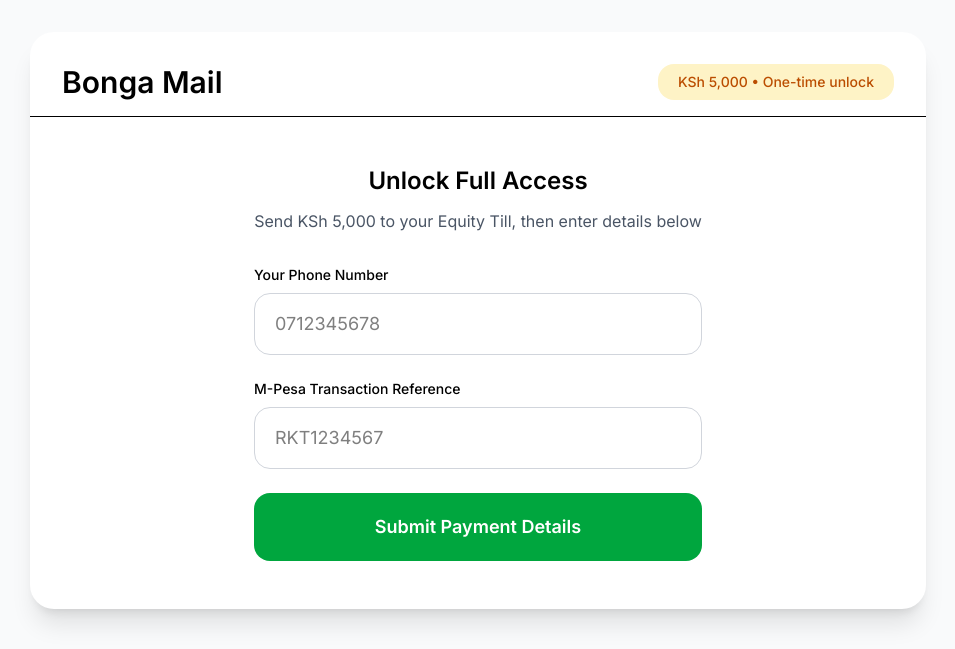
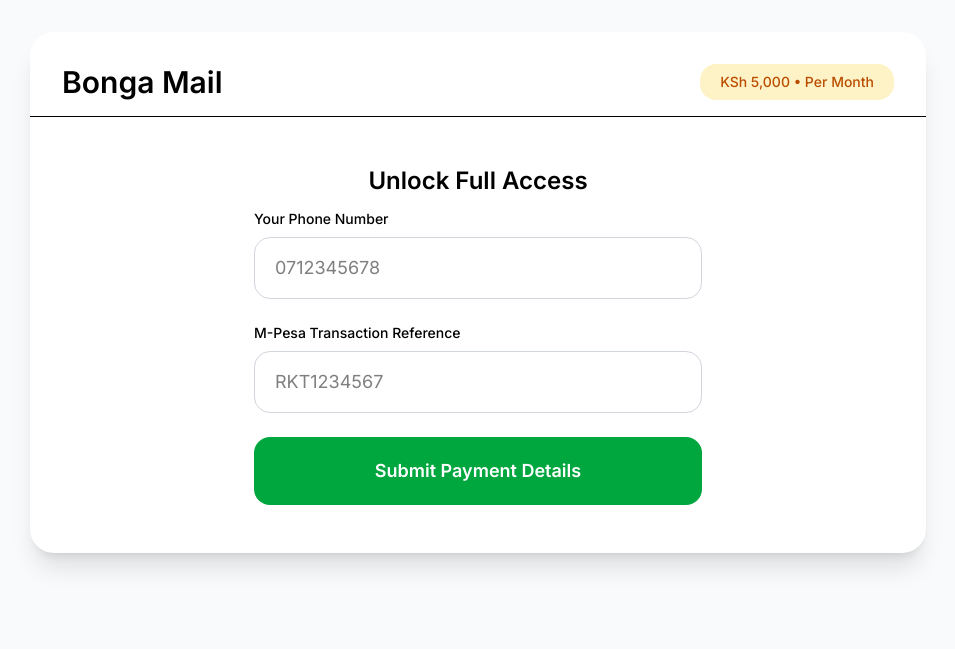
Before and after one commit to janemwavali5-source/BongaMail, a Flask app: page / in a window 1280 px wide. Shown: the top 649 px of the page, without its empty margins (162-1117 px from the left). Run offline with Flask 3, Linux system fonts and the light colour scheme.

Commit message:
Update index.html

```diff
--- a/templates/index.html
+++ b/templates/index.html
@@ -17,7 +17,7 @@
         <!-- Header -->
         <div class="px-8 pt-8 pb-4 border-b flex justify-between items-center">
             <h1 class="text-3xl font-semibold">Bonga Mail</h1>
-            <div class="text-sm bg-amber-100 text-amber-700 px-5 py-2 rounded-2xl font-medium">KSh 5,000 • One-time unlock</div>
+            <div class="text-sm bg-amber-100 text-amber-700 px-5 py-2 rounded-2xl font-medium">KSh 5,000 • Per Month</div>
         </div>
 
         {% if message %}
@@ -28,7 +28,7 @@
         {% if not unlocked %}
         <div class="px-8 py-12">
             <h2 class="text-2xl font-semibold text-center mb-3">Unlock Full Access</h2>
-            <p class="text-gray-600 text-center mb-8">Send KSh 5,000 to your Equity Till, then enter details below</p>
+
 
             <form method="POST" class="max-w-md mx-auto space-y-6">
                 <input type="hidden" name="action" value="unlock">
```
